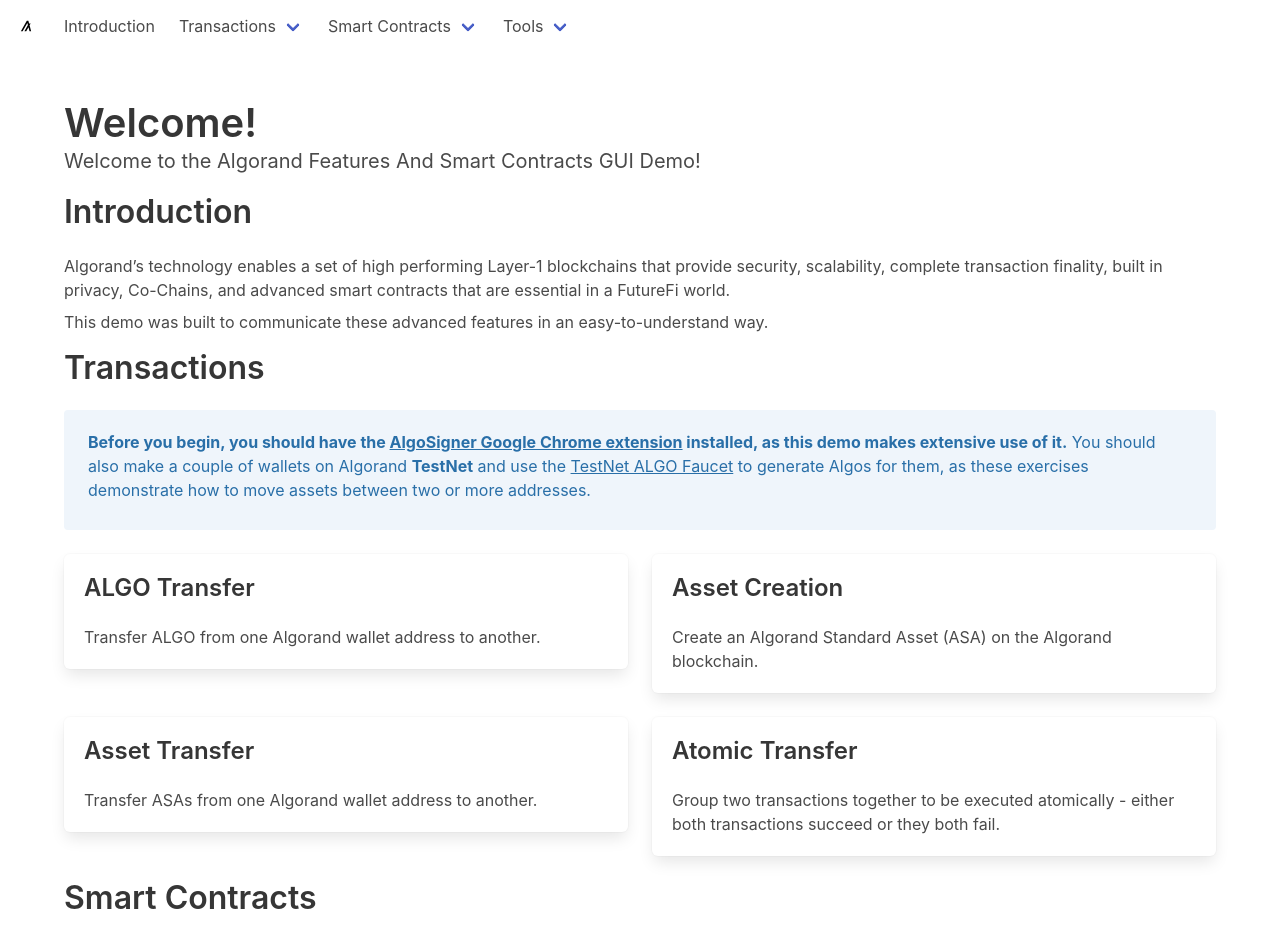
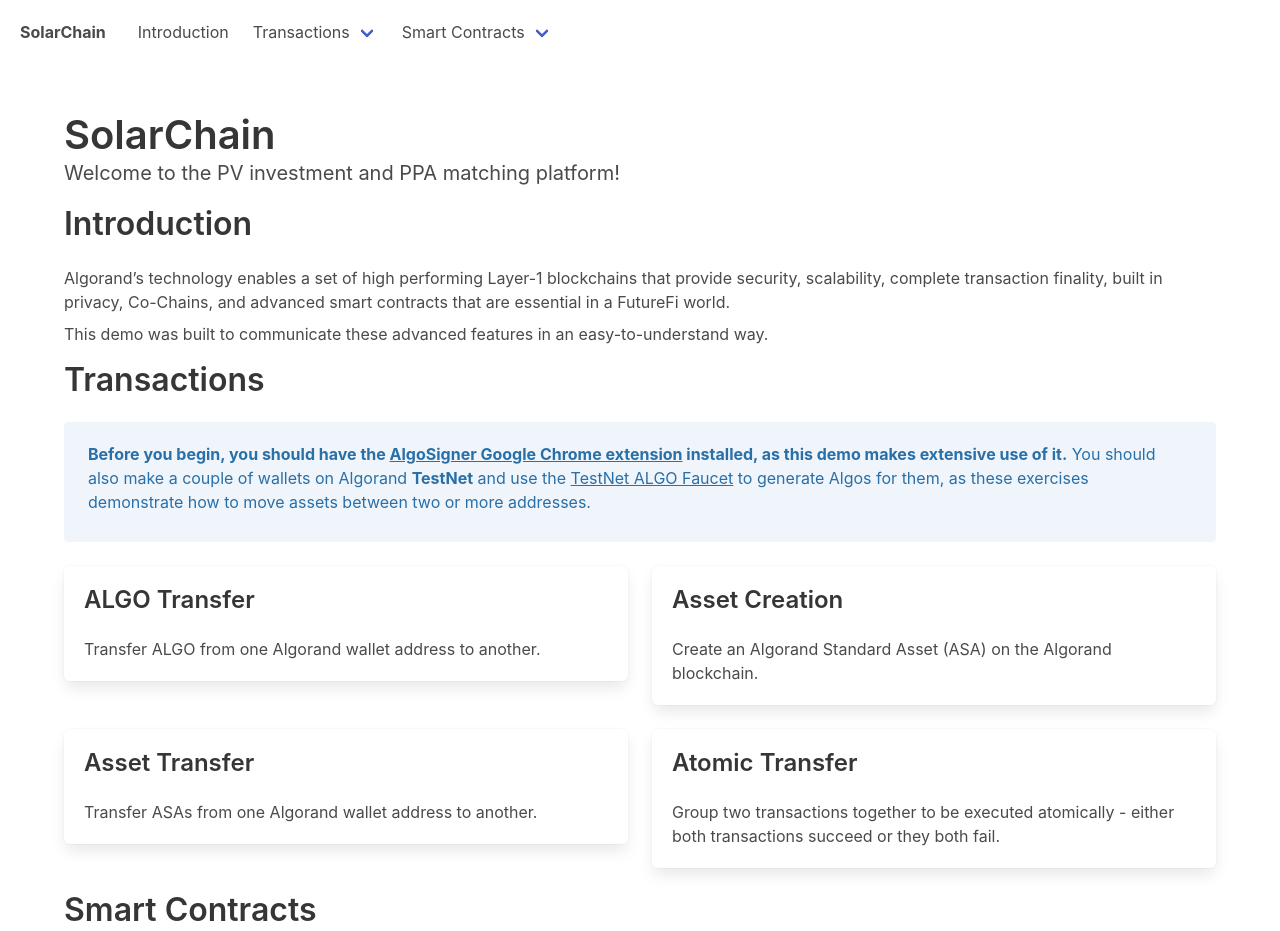
Before and after one commit to JonathanLehner/SolarChain, a website: page algo-html-demo-main/index.html in a window 1280 px wide. Shown: the top 931 px of the page. Drawn offline with nearby package versions, Linux system fonts and the light colour scheme.

Commit message:
changed logo

```diff
--- a/algo-html-demo-main/index.html
+++ b/algo-html-demo-main/index.html
@@ -14,9 +14,7 @@
 <body>
   <nav class="navbar" role="navigation" aria-label="main navigation">
     <div class="navbar-brand">
-      <a class="navbar-item" href="https://algorand.com">
-        <img src="static/img/algorand_logo_mark_black.svg" style="height:100px;">
-      </a>
+      <div style="padding: 20px; font-weight: bold;">SolarChain</div>
 
       <a role="button" class="navbar-burger" aria-label="menu" aria-expanded="false" data-target="algoDemoNavbar">
         <span aria-hidden="true"></span>
@@ -69,27 +67,17 @@
           </div>
         </div>
 
-        <div class="navbar-item has-dropdown is-hoverable">
-          <a class="navbar-link">
-            Tools
-          </a>
 
-          <div class="navbar-dropdown">
-            <a class="navbar-item" target="_blank" href="https://testnet.algoexplorer.io/dispenser">
-              TestNet ALGO Faucet
-            </a>
-          </div>
-        </div>
       </div>
     </div>
   </nav>
 
   <section class="section">
     <div class="container">
-      <h2 class="title is-2">Welcome!</h2>
+      <h2 class="title is-2">SolarChain</h2>
 
       <p class="subtitle pb-4">
-        Welcome to the Algorand Features And Smart Contracts GUI Demo!
+        Welcome to the PV investment and PPA matching platform!
       </p>
 
       <h2 class="title">Introduction</h2>
```
Also changed, not shown: algo-html-demo-main/404.html (+1 -15 lines), algo-html-demo-main/algo-transfer.html (+1 -13 lines), algo-html-demo-main/asa-transfer.html (+1 -13 lines), algo-html-demo-main/asset-creation.html (+1 -13 lines), algo-html-demo-main/atomic-transfer.html (+1 -13 lines), algo-html-demo-main/hash-time-lock.html (+1 -13 lines), algo-html-demo-main/limit-order.html (+1 -13 lines), algo-html-demo-main/split-contract.html (+1 -13 lines), 2 other files.
